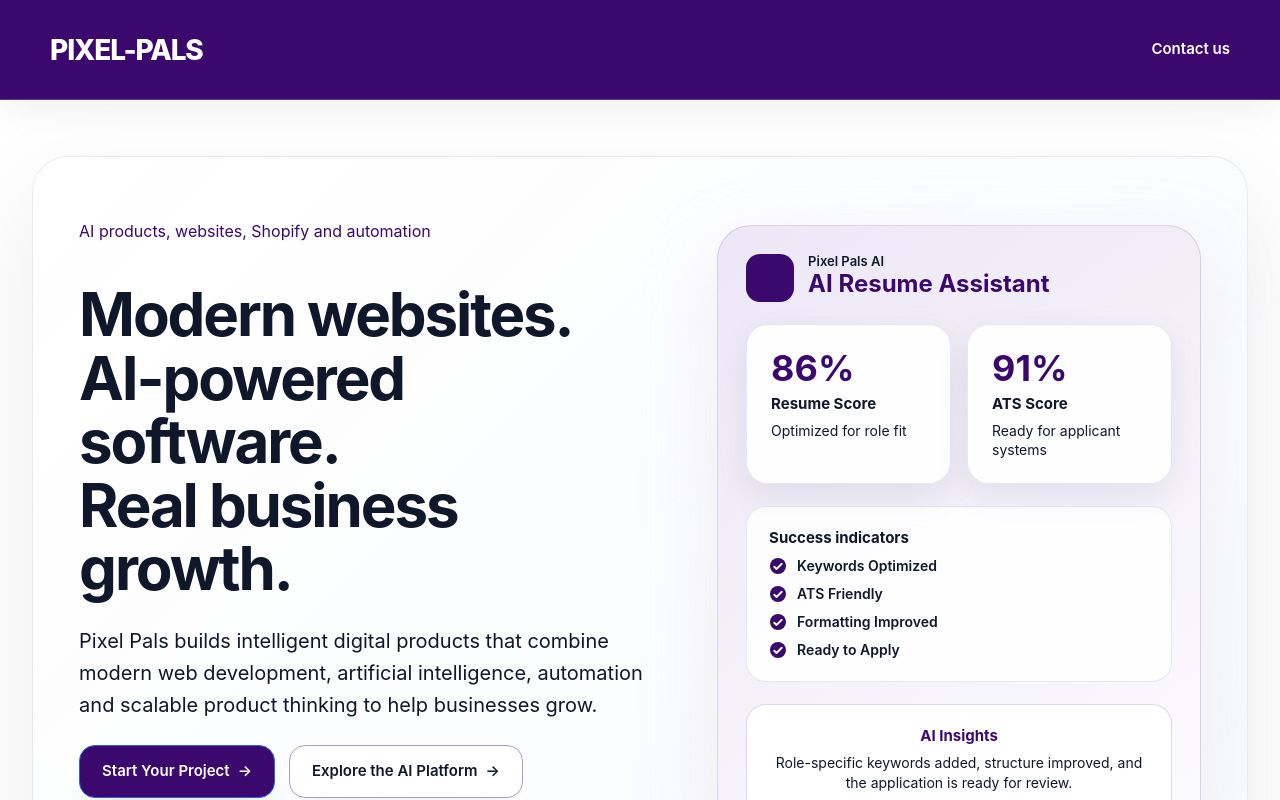
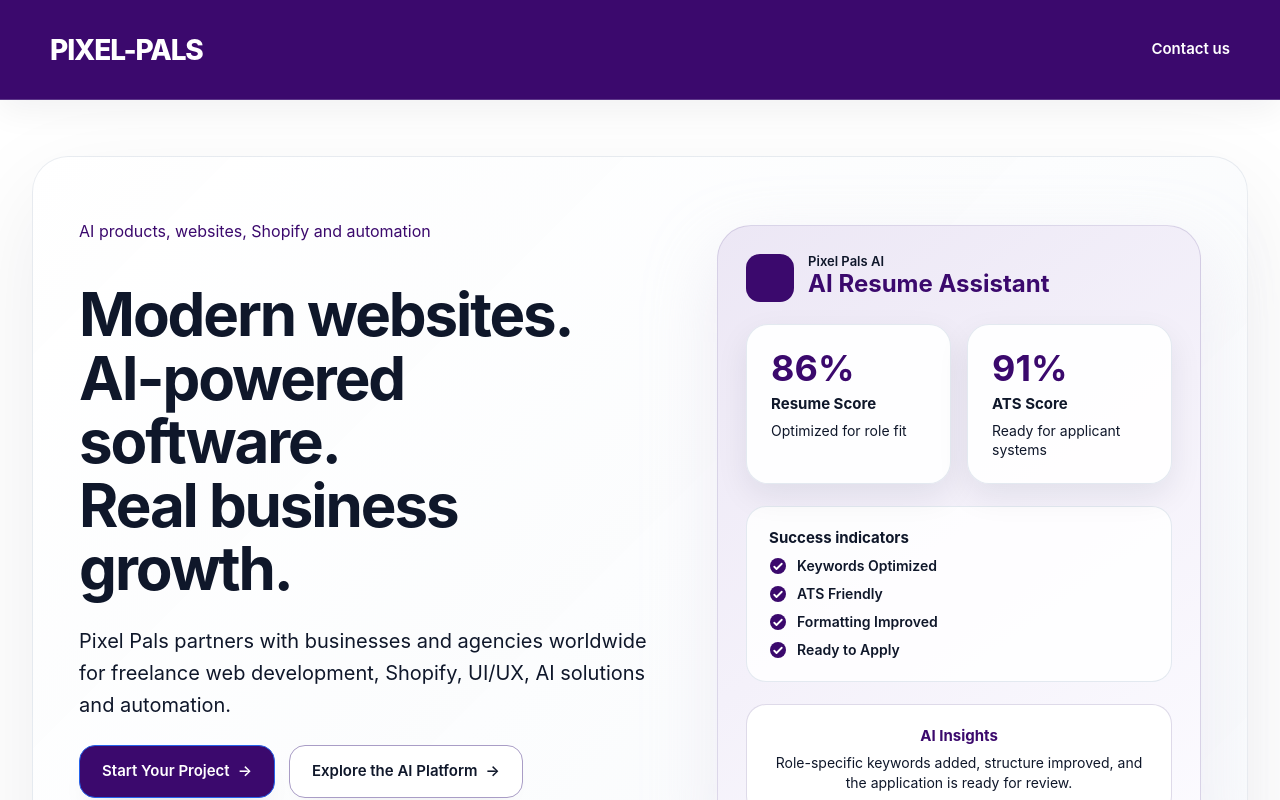
Before and after one commit to biancakisten/pixelpals, a Next.js app: page / in a window 1280 px wide. Shown: the top 800 px of the page. Built offline with nearby package versions, Linux system fonts and the light colour scheme.

Commit message:
meta update

```diff
--- a/app/layout.jsx
+++ b/app/layout.jsx
@@ -5,7 +5,7 @@
 export const metadata = {
   title: 'Pixel Pals | Web Development, AI Solutions & Shopify South Africa',
   description:
-    'Pixel Pals builds modern websites, Shopify experiences, AI-powered software and business automation solutions for clients in South Africa and worldwide.',
+    'Pixel Pals partners with businesses and agencies worldwide for freelance web development, Shopify, UI/UX, AI solutions and automation.',
 };
 
 export default function RootLayout({ children }) {
--- a/components/PixelPalsHero.jsx
+++ b/components/PixelPalsHero.jsx
@@ -32,9 +32,8 @@
           </h1>
 
           <p className="pp-hero__description" data-node-id="15:23">
-            Pixel Pals builds intelligent digital products that combine modern web
-            development, artificial intelligence, automation and scalable product
-            thinking to help businesses grow.
+            Pixel Pals partners with businesses and agencies worldwide for freelance
+            web development, Shopify, UI/UX, AI solutions and automation.
           </p>
 
           <div className="pp-hero__actions" data-node-id="15:24">
```
